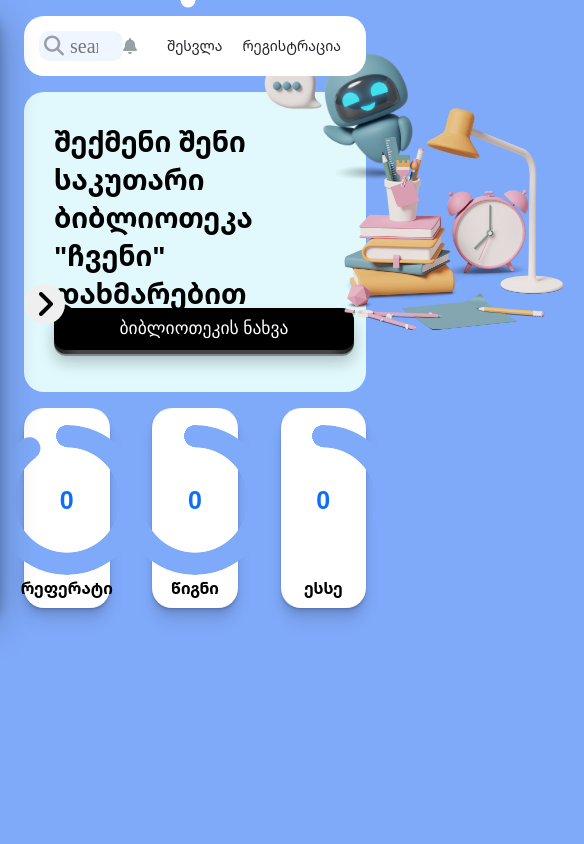
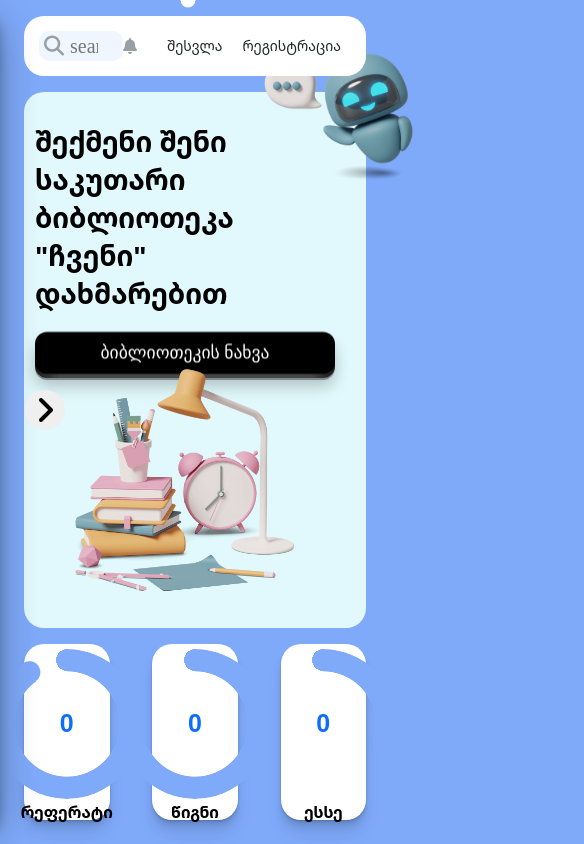
Before and after one commit to temomaglakelidze/shota-rustaveli, a plain HTML site: page index.html in a window 390 px wide. Shown: the whole page, 584 px wide, since content can reach past the window. Drawn offline with nearby package versions, Linux system fonts and the light colour scheme.

Commit message:
making responsive

```diff
--- a/scss/_main-box.scss
+++ b/scss/_main-box.scss
@@ -528,3 +528,10 @@
     }
   }
 }
+@media only screen and (max-width: 796px) {
+  .main-box {
+    display: flex;
+    flex-direction: column;
+    height: 100%;
+  }
+}
```
Also changed, not shown: css/main.css.
